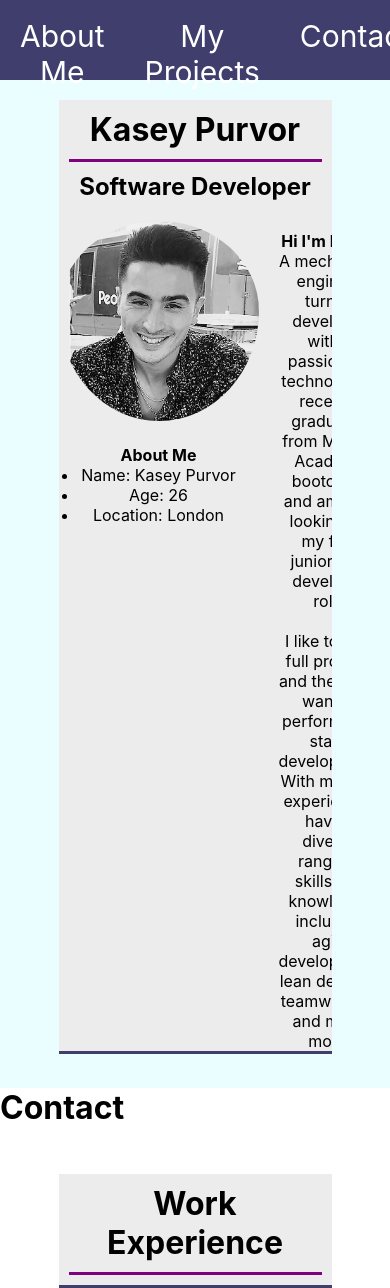
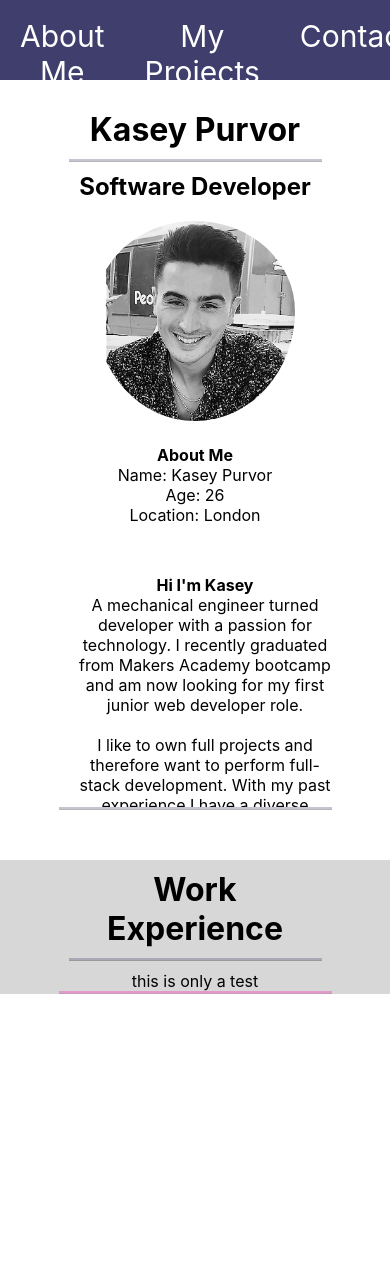
Before and after one commit to kasey-purvor/React-CV, a React (Create React App) app: page / in a window 390 px wide. After the commit the page ends 994 px from the top, so only its background shows below. Built offline with nearby package versions, Linux system fonts and the light colour scheme.

Commit message:
Work experience section layout added

```diff
--- a/src/App.js
+++ b/src/App.js
@@ -14,10 +14,9 @@ function App() {
         <Switch>
           <Route exact path='/'>
             <ProfilePage/>
-
           </Route>
         </Switch>
-        <Footer/>
+        {/* <Footer/> */}
       </Router>
     </div>
   );
--- a/src/components/Footer.css
+++ b/src/components/Footer.css
@@ -0,0 +1,23 @@
+.footer-container {
+    position: absolute;
+    background-color: honeydew;
+    width: 100%;
+    bottom: 0;
+    right: 0;
+    left: 0;
+    padding: 0;
+    margin: 0;
+    display: flex;
+    justify-content: center;
+}
+
+.footer {
+    display: flex;
+    align-items: center;
+    align-content: center;
+    justify-content: space-around;
+}
+.footer li{
+    display: inline;
+    padding: 0px 50px 0px 50px
+}
--- a/src/components/Footer.js
+++ b/src/components/Footer.js
@@ -4,10 +4,11 @@ import './Footer.css';
 function Footer () {
     return(
         <div className='footer-container'>
-            <h1>Contact</h1>
-            <div className='flex-container'>
-
-            </div>
+            <ul className='footer'>
+                <li className='phone'>+(44) 7736 300 602</li>
+                <li className='github'> https://github.com/kasey-purvor </li>
+                <li className='email'> kasey.purvor@gmail.com </li>
+            </ul>
         </div>
     )
 }
--- a/src/index.css
+++ b/src/index.css
@@ -5,8 +5,11 @@ body {
     sans-serif;
   -webkit-font-smoothing: antialiased;
   -moz-osx-font-smoothing: grayscale;
+  height: 100%;
 }
-
+html {
+  height: 100%;
+}
 code {
   font-family: source-code-pro, Menlo, Monaco, Consolas, 'Courier New',
     monospace;
--- a/src/scenes/ProfilePage.css
+++ b/src/scenes/ProfilePage.css
@@ -3,44 +3,49 @@
     padding: 0;
 }
 .page-container {
-    background-color: rgb(234, 254, 255);
-    display: block;
-    height: 100%;
+    background-color: rgb(255, 255, 255);
+    display: flex;
+    height: 100vh;
+    position: absolute;
+    flex-direction: column;
+
 }
 .profile-container {
     position: relative;
     top: 100px;
     max-width: 70%;
     left: 15%;
-    min-width: 50%;
+    /* min-width: 50%; */
     height: auto;
     overflow: hidden;
     text-align: center;
-    background-color: rgb(236, 236, 236);
-    border-bottom:rgba(63, 62, 109, 1) solid ;
+    background-color: rgb(255, 255, 255);
+    border-bottom: rgba(63, 62, 109, 0.3) ridge;
 }
 .flex-container {
     display: flex;
     align-content: center;
 
 }
-.background-container {
-    position: relative;
-    width: 100%;
-    background-color: grey;
-    display: inline;
-    top: 100px;
-}
+
 .section-title {
     display: block;
     text-align: center;
-    border-bottom: purple solid;
+    border-bottom: rgba(63, 62, 109, 0.3) ridge;
     padding-bottom: 10px;;
     margin: 10px;
 }
 .profile-role {
     display: block;
     text-align: center;
+}
+@media screen and (max-width: 700px) {
+    .image-details-container .bio {
+        flex: 100%;
+    }
+    .flex-container {
+        flex-direction: column;
+    }
 }
 .image-details-container {
     flex: 30%;
@@ -73,25 +78,31 @@
     display: block;
     /* float: left; */
     max-width: 100%;
+    list-style-type:none;
 }
-@media screen and (max-width: 500px) {
-    .image-details-container .bio {
-        flex: 100%;
-    }
+
+.work-experience-container {
+    position: relative;
+    display: flex;
+    flex-direction: column;
+    top: 150px;
+    width: 100%;
+    align-items: center;
+    background-color: rgba(128, 128, 128, 0.315);
+
+
+
 }
-.work-experience-container {
-    margin-top: 20px;
+.work-experience-content-container {
     position: relative;
-    display: inline-flexbox;
-    top: 100px;
-    max-width: 70%;
-    left: 15%;
-    min-width: 50%;
+    display: block;
+    width: 70%;
+    /* max-width: 100%; */
+    /* left: 15%; */
+    /* min-width: 50%; */
     height: auto;
     overflow: hidden;
-    justify-content: center;
-    /* background-color: grey; */
     text-align: center;
-    background-color: rgb(236, 236, 236);
-    border-bottom:rgba(63, 62, 109, 1) solid ;
+
+    border-bottom: rgba(251, 15, 173, 0.3) ridge;
 }
--- a/src/scenes/ProfilePage.js
+++ b/src/scenes/ProfilePage.js
@@ -12,11 +12,11 @@ class ProfilePage extends React.Component {
     render () {
         return (
             <div className='page-container'>
+
                 <div className='profile-container'>
                     <h1 className='section-title'>
                         Kasey Purvor
                     </h1>
-
                     <h2 className='profile-role'>
                         Software Developer
                     </h2>
@@ -38,6 +38,7 @@ class ProfilePage extends React.Component {
                         </div>
                         <p className='bio'>
                             <span className='title'> Hi I'm Kasey</span>
+
                             A mechanical engineer turned developer with a passion for technology. I recently graduated from Makers Academy bootcamp and am now looking for my first junior web developer role.
                             <br></br>
                             <br></br>
@@ -45,9 +46,11 @@ class ProfilePage extends React.Component {
                         </p>
                     </div>
                 </div>
-                <div className='background-container'>
-                    <div className='work-experience-container'>
+                <div className='work-experience-container'>
+
+                    <div className='work-experience-content-container'>
                         <h1 className='section-title'>Work Experience</h1>
+                        this is only a test
                     </div>
                 </div>
             </div>
```
